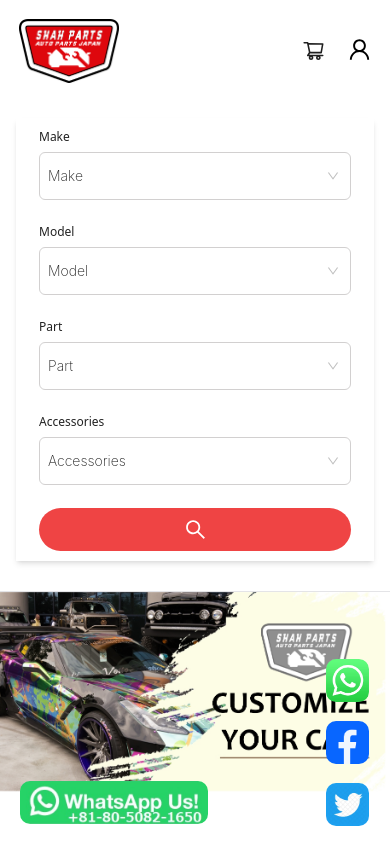
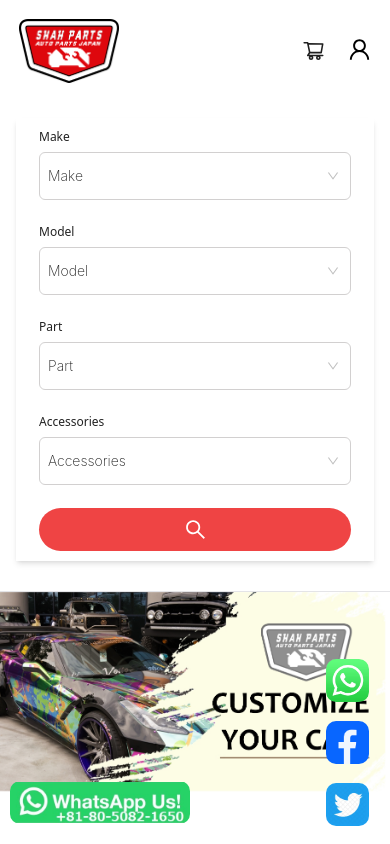
Before and after one commit to saeedahmed786/shah-parts, a Next.js app in the folder client/: page / in a window 390 px wide. Shown: the top 844 px of the page. Built offline with nearby package versions, Linux system fonts and the light colour scheme; no server answers.

Commit message:
updated footer

```diff
--- a/client/components/Commons/FixedButtons/FixedButtons.module.css
+++ b/client/components/Commons/FixedButtons/FixedButtons.module.css
@@ -34,6 +34,14 @@
         right: 0px !important;
     }
 
+    .FixedButtons .whatsappBanner {
+        left: 10px !important;
+    }
+
+    .FixedButtons .whatsappBanner img {
+        width: 180px !important;
+    }
+
     .FixedButtons a img {
         width: 43px !important;
         height: 43px !important;
```
